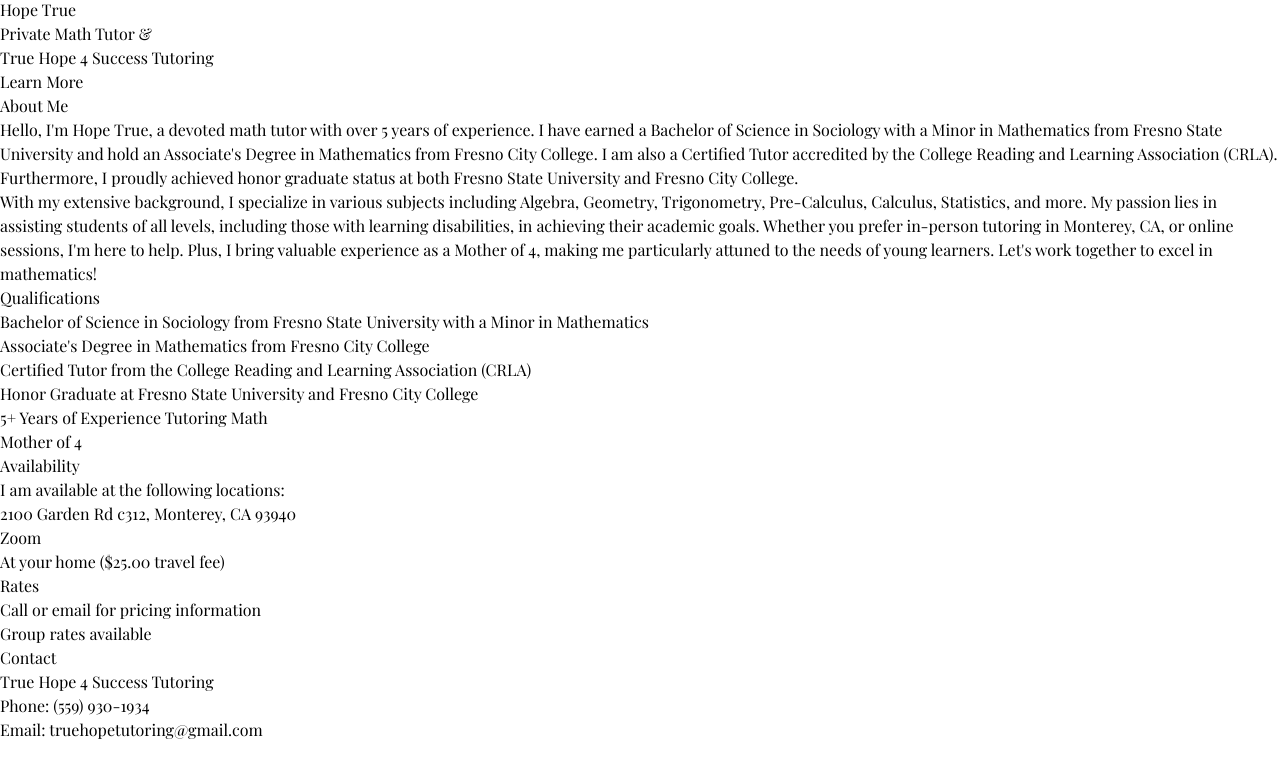
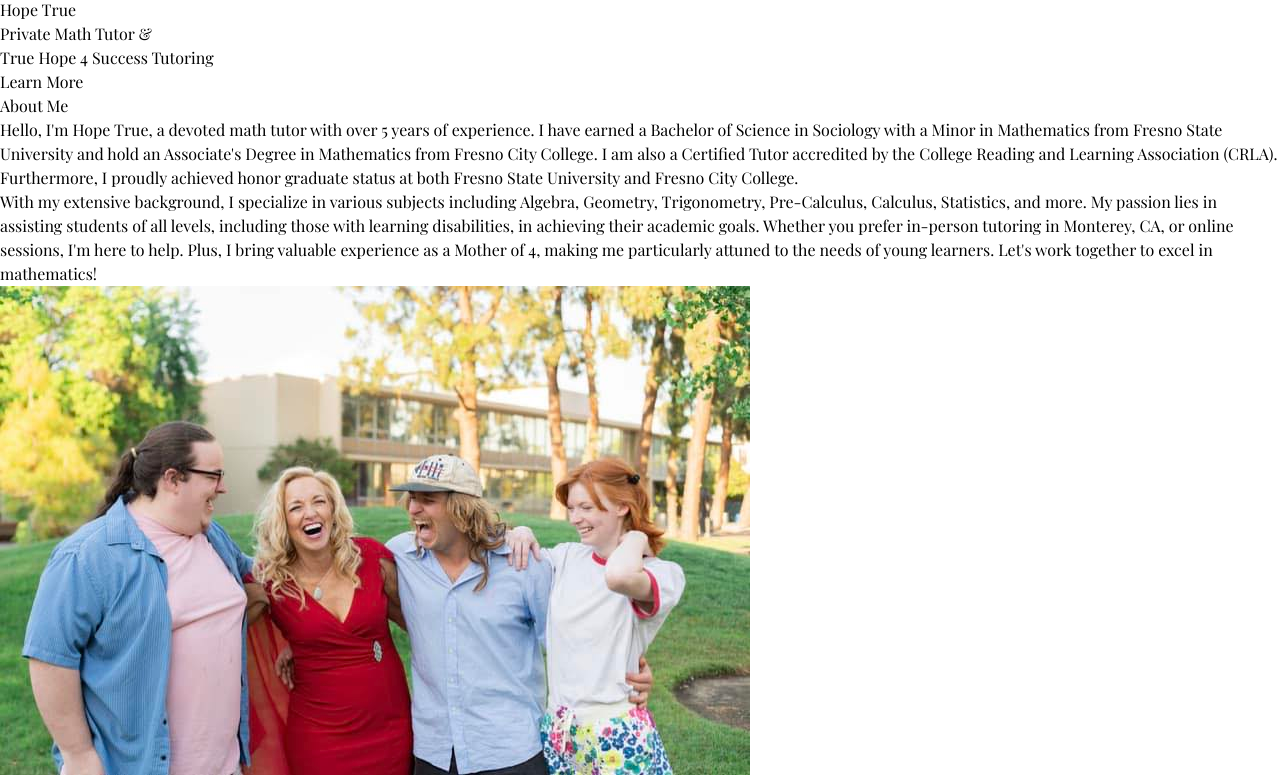
Before and after one commit to milliorn/true-hope-tutoring, a React (Vite) app: page / in a window 1280 px wide. Shown: the part 968-1745 px from the top of the page. Before the commit the page ends 1710 px from the top, so only its background shows below. Built offline with nearby package versions, Linux system fonts and the light colour scheme.

Commit message:
about image

```diff
--- a/src/App.tsx
+++ b/src/App.tsx
@@ -6,6 +6,7 @@ import {
   NAME_FIRST,
   NAME_LAST,
   QUALIFICATIONS_TEXT,
+  ABOUT_IMG,
 } from "./data";
 
 function App() {
@@ -125,22 +126,22 @@ function App() {
             <img
               src={PORTRAIT}
               alt="PORTRAIT"
-              className="rounded-full w-52 h-52 sm:w-56 sm:h-56 md:w-60 md:h-60 object-cover mx-auto mt-16 md:mt-0"
+              className="rounded-full w-56 h-56 sm:w-60 sm:h-60 md:w-64 md:h-64 object-cover mx-auto mt-16 md:mt-0"
             />
-            <h1 className="text-5xl sm:text-6xl font-bold pt-4">
+            <h1 className="text-5xl sm:text-6xl font-bold pt-4 md:text-7xl">
               {NAME_FIRST} <span className="text-sky-400">{NAME_LAST}</span>
             </h1>
-            <h2 className="text-2xl sm:text-3xl font-bold capitalize pt-4">
+            <h2 className="text-2xl sm:text-3xl md:text-4xl font-bold capitalize pt-4">
               Private <span className="text-sky-400">Math</span> Tutor{" "}
               <span className="text-sky-400">&amp;</span>
             </h2>
-            <h3 className="font-bold capitalize text-center pt-2 text-lg sm:text-xl">
+            <h3 className="font-bold capitalize text-center pt-2 sm:pt-4 text-lg sm:text-xl md:text-2xl">
               True Hope <span className="text-sky-400">4</span> Success Tutoring
             </h3>
             {/* Learn More Button */}
             <button
               onClick={scrollToAbout}
-              className="bg-sky-500 hover:bg-sky-600 text-white font-semibold py-2 px-4 rounded-full shadow-md transition duration-1000 ease-in-out inline-block my-4  sm:text-lg"
+              className="bg-sky-500 hover:bg-sky-600 text-white font-semibold py-2 px-4 rounded-full shadow-md transition duration-1000 ease-in-out inline-block my-8 sm:text-lg md:text-xl"
             >
               Learn More
             </button>
@@ -149,13 +150,13 @@ function App() {
           {/* About Section */}
           <section
             id="about"
-            className="bg-sky-50 py-16 text-sky-900 md:col-span-1 md:row-start-2"
+            className="bg-sky-50 py-16 text-sky-900 md:col-span-1 md:row-start-2 flex flex-col items-center"
           >
-            <div className="container mx-auto">
-              <h2 className="text-3xl sm:text-4xl font-bold text-center pb-4">
+            <div className="mx-auto">
+              <h2 className="text-3xl sm:text-4xl md:text-5xl font-bold text-center pb-4">
                 About Me
               </h2>
-              <p className="m-4 text-left sm:text-lg">
+              <p className="m-4 text-left sm:text-lg md:text-lg">
                 Hello, I'm{" "}
                 <span className="font-bold">
                   {NAME_FIRST + " " + NAME_LAST}
@@ -179,7 +180,7 @@ function App() {
                 <span className="font-bold capitalize">honor graduate</span>{" "}
                 status at both Fresno State University and Fresno City College.
               </p>
-              <p className="m-4 text-left sm:text-lg">
+              <p className="m-4 text-left sm:text-lg md:text-lg">
                 With my extensive background, I specialize in various subjects
                 including{" "}
                 <span className="font-bold">
@@ -196,25 +197,15 @@ function App() {
                 together to excel in mathematics!
               </p>
             </div>
+            {/* Show image only on md and above viewport */}
+            <img
+              src={ABOUT_IMG} // Replace with the path to your image
+              alt="ABOUT_IMG"
+              className="rounded-3xl border-2	border-sky-600 w-96 h-96 object-cover mx-auto mb-4 md:block hidden"
+            />
           </section>
         </div>
       </main>
-
-      {/* Qualifications Section */}
-      <section id="qualifications" className="bg-sky-100 py-16 text-sky-900">
-        <div className="container mx-auto">
-          <h2 className="text-3xl sm:text-4xl font-bold text-center pb-4">
-            Qualifications
-          </h2>
-          <ul className="list-none">
-            {QUALIFICATIONS_TEXT.map((item, index) => (
-              <li key={index} className="m-4 text-left">
-                <span className="font-bold sm:text-lg">{item.text}</span>
-              </li>
-            ))}
-          </ul>
-        </div>
-      </section>
 
       {/* Availability Section */}
       <section id="availability" className="bg-sky-50 py-16 text-sky-900">
--- a/src/data.tsx
+++ b/src/data.tsx
@@ -2,6 +2,7 @@ export const NAME_FIRST = "Hope";
 export const NAME_LAST = "True";
 export const NAVBAR_TITLE = "True Hope 4 Success";
 export const PORTRAIT = "/home_grad.jpg";
+export const ABOUT_IMG = "/about_family.jpg";
 
 // Define an array of items for the sidebar
 export const SIDEBAR_ITEMS = [
```
Also changed, not shown: public/about_family.jpg (added).
